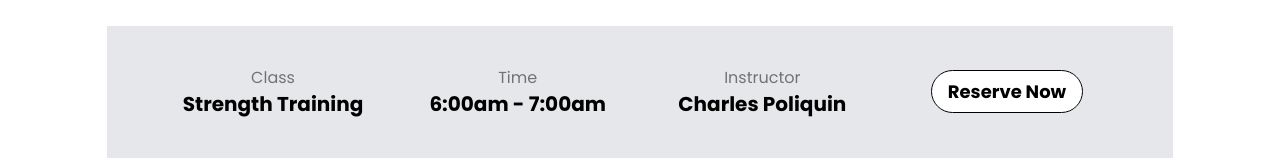
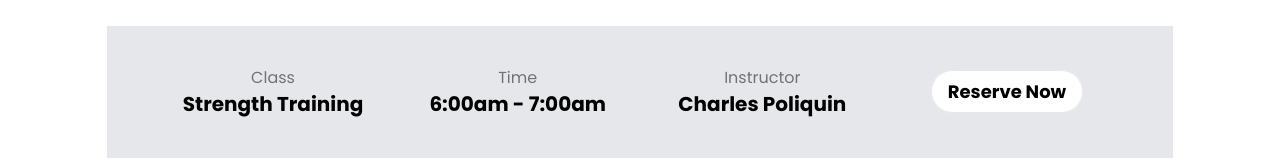
Before and after one commit to 10richard/rebel-mma, a React (Vite) app: page /schedule in a window 1280 px wide. Shown: the part 594-757 px from the top of the page. Built offline with nearby package versions, Linux system fonts and the light colour scheme.

Commit message:
Modify Scheduling component

```diff
--- a/src/components/Scheduling/ScheduleBox.tsx
+++ b/src/components/Scheduling/ScheduleBox.tsx
@@ -47,7 +47,7 @@ const ScheduleBox = () => {
 
               <div className="">
                 <a
-                  className="border text-lg px-4 py-2 rounded-3xl bg-white border-black hover:bg-seaserpent duration-500"
+                  className="border text-lg px-4 py-2 rounded-3xl bg-white hover:bg-seaserpent duration-500"
                   href="/signup"
                 >
                   Reserve Now
```
